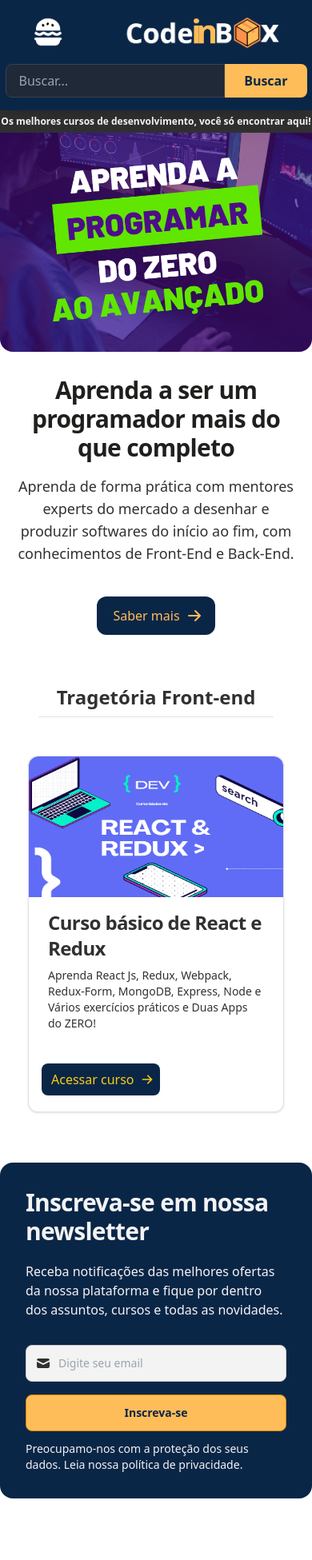
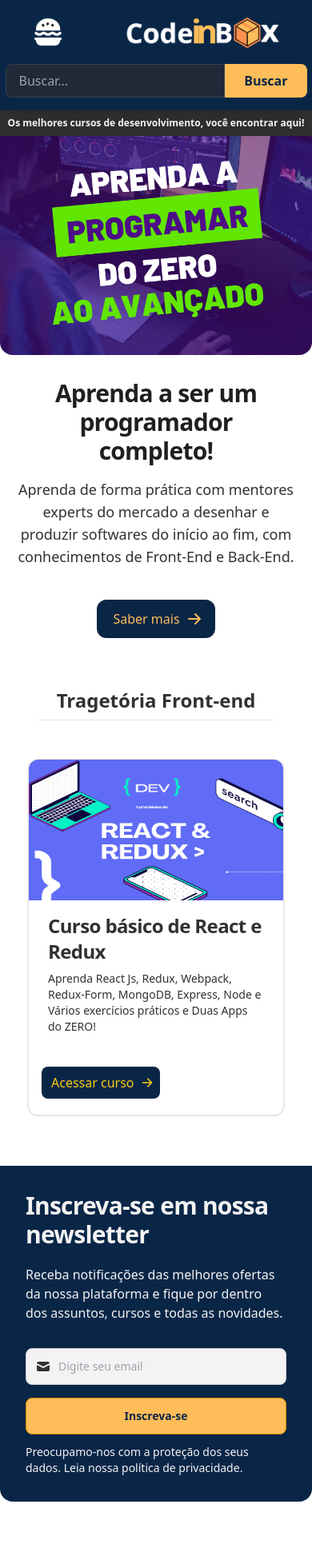
Before and after one commit to moisesgui/code-in-box, a React (Create React App) app: page / in a window 390 px wide. Shown: the top 1951 px of the page at 80% size. Built offline with nearby package versions, Linux system fonts and the light colour scheme.

Commit message:
mobile ui adjust

```diff
--- a/src/pages/Home/Home.js
+++ b/src/pages/Home/Home.js
@@ -4,7 +4,7 @@ import { Slider } from "../../shared/components/slider/Slider";
 import { BannerCarousel } from "shared/components/BannerCarousel/BannerCarousel";
 import logoCode from '../../assets/imagens/logo01.png';
 import burgerMenu from '../../assets/imagens/burger-menu.png';
-import fullbaner from '../../assets/imagens/code-banner-1.png';
+import fullbaner from '../../assets/imagens/code-banner-4.png';
 import bannerMobile from '../../assets/imagens/banner-mobile-1.png';
 
 import './Home.scss';
@@ -43,7 +43,7 @@ export const Home = () => {
 
       <section className="banner">
         <div className="hidden banner--mini">
-          <p>Os melhores cursos de desenvolvimento, você só encontrar aqui!</p>
+          <p>Os melhores cursos de desenvolvimento, você encontrar aqui!</p>
         </div>
         <div className="md:hidden banner--mobile">
           <img src={bannerMobile} alt="banner-mobile" />
@@ -61,7 +61,7 @@ export const Home = () => {
 
       <section className="container mx-auto">
         <div className="hero">
-          <h1>Aprenda a ser um programador mais do que completo</h1>
+          <h1>Aprenda a ser um programador completo!</h1>
           <p>Aprenda de forma prática com mentores experts do mercado a desenhar e produzir softwares do início ao fim, com conhecimentos de Front-End e Back-End.</p>
           <a href="#">
             Saber mais
--- a/src/pages/Home/Home.scss
+++ b/src/pages/Home/Home.scss
@@ -54,13 +54,12 @@
       @apply flex justify-center items-center h-7 text-center text-sm text-white font-semibold bg-gray-500;
 
       @include mobile {
-        @apply text-xs items-center
+        @apply text-xs items-center h-8
       }
     }
 
     &--mobile {
       img {
-
         @apply rounded-b-2xl
       }
     }
@@ -126,7 +125,7 @@
 			@apply h-96 bg-none my-0 px-5;
 
 			h1 {
-				@apply text-3xl text-center px-4;
+				@apply text-3xl text-center px-2;
 			}
 			p {
 				@apply text-center;
@@ -176,7 +175,7 @@
       }
     }
     @include mobile {
-      @apply rounded-2xl;
+      @apply rounded-b-2xl;
     }
   }
 
--- a/src/shared/components/BannerCarousel/BannerCarousel.scss
+++ b/src/shared/components/BannerCarousel/BannerCarousel.scss
@@ -1,7 +1,7 @@
 @import "../../../App.scss";
 
 .banner-carousel {
-    @apply rounded-xl px-20 md:py-8 lg:py-10;
+    @apply rounded-xl px-20 md:py-8 lg:pt-12 lg:pb-0;
 
     button {
         @apply hidden;
```
